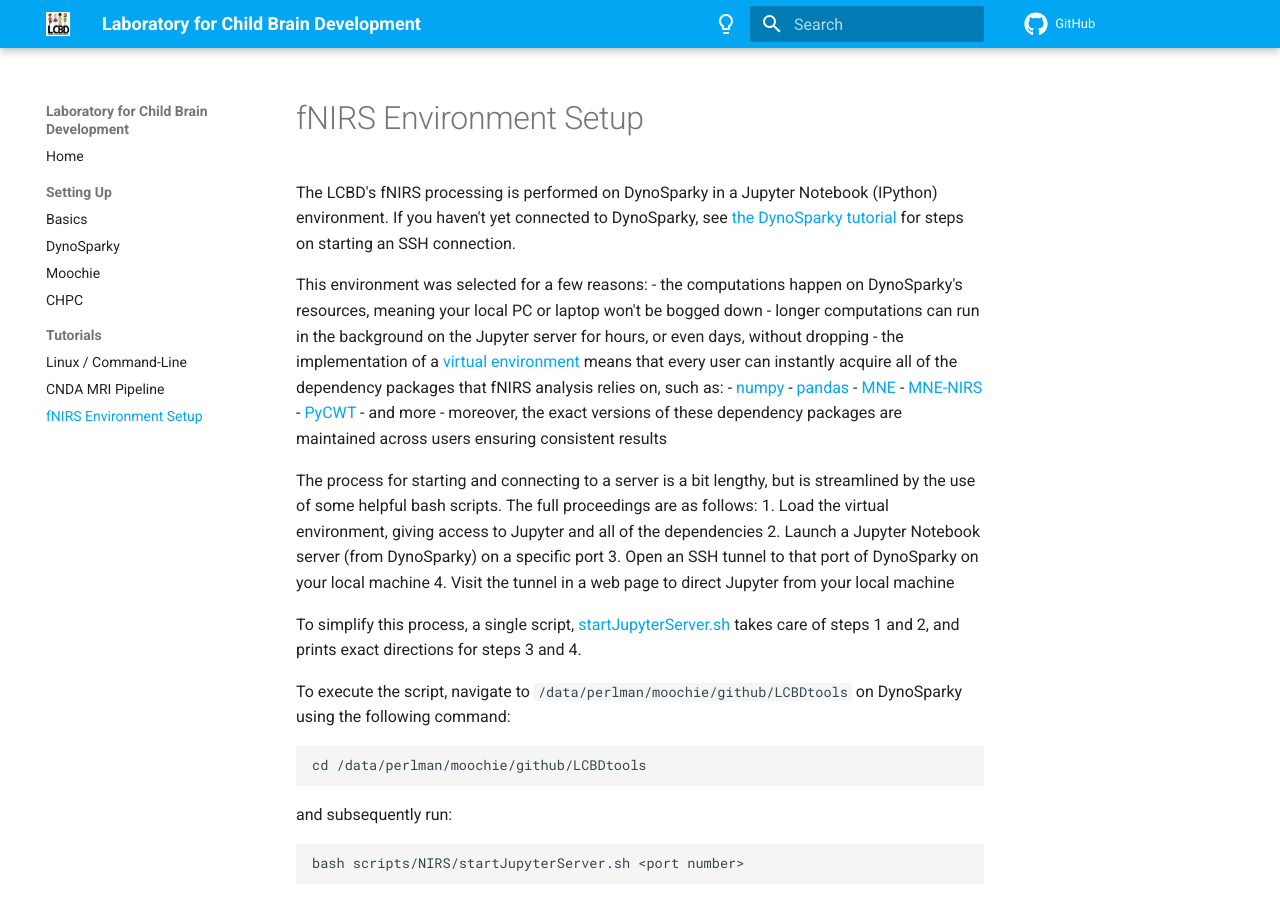
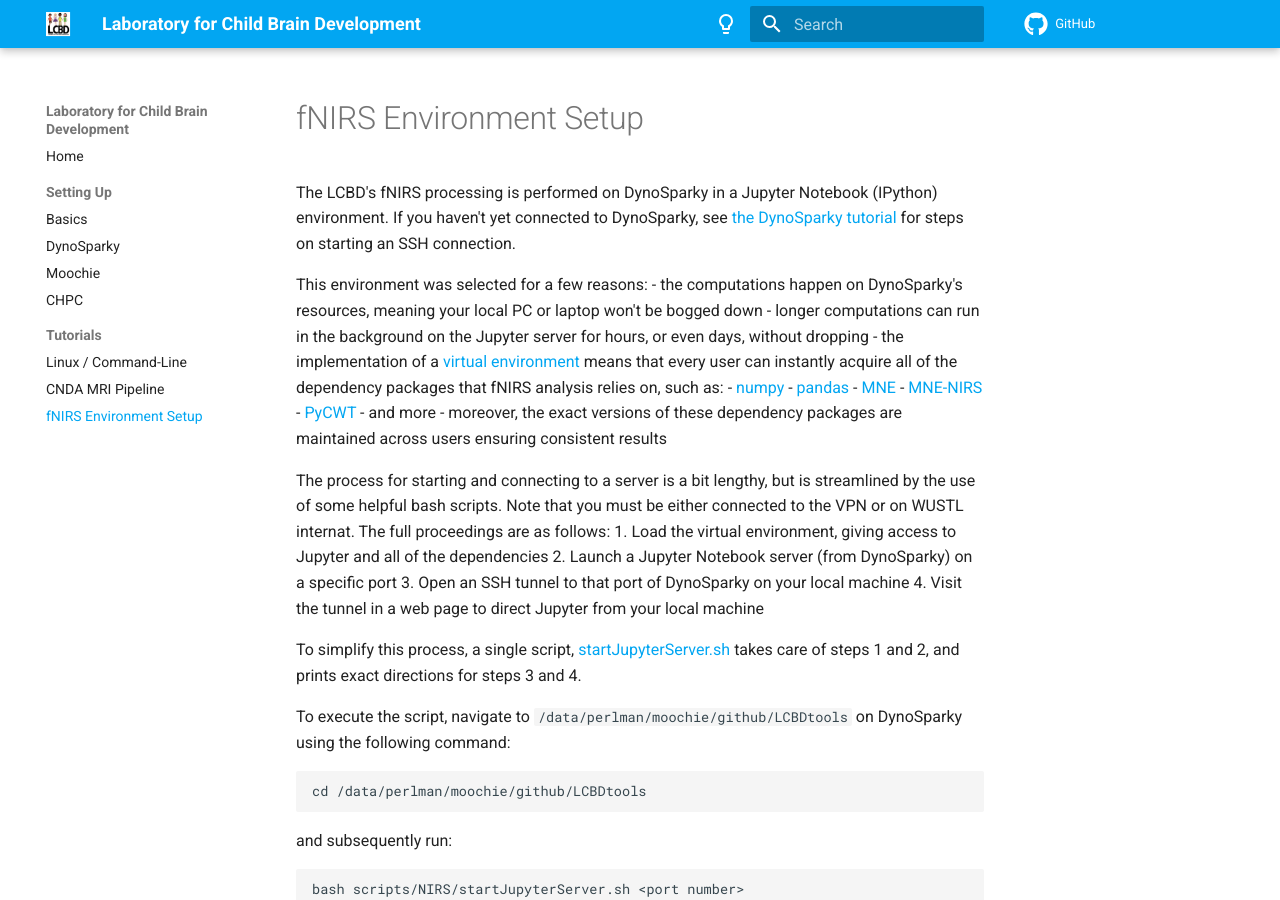
Before and after one commit to ChildBrainLab/ChildBrainLab.github.io, an MkDocs documentation site: the page built from docs/tutorials/nirs_env_wt.md, in a window 1280 px wide and 900 px high. Built offline with MkDocs 1.6.1 and Material for MkDocs 9.7.7, drawn with Linux system fonts in a browser that asks for light colours; comment, search, counter and statistics services are not loaded.

Commit message:
Update nirs_env_wt.md

```diff
--- a/docs/tutorials/nirs_env_wt.md
+++ b/docs/tutorials/nirs_env_wt.md
@@ -12,7 +12,7 @@ This environment was selected for a few reasons:
   - and more
 - moreover, the exact versions of these dependency packages are maintained across users ensuring consistent results
 
-The process for starting and connecting to a server is a bit lengthy, but is streamlined by the use of some helpful bash scripts. The full proceedings are as follows:
+The process for starting and connecting to a server is a bit lengthy, but is streamlined by the use of some helpful bash scripts. Note that you must be either connected to the VPN or on WUSTL internat. The full proceedings are as follows:
 1. Load the virtual environment, giving access to Jupyter and all of the dependencies
 2. Launch a Jupyter Notebook server (from DynoSparky) on a specific port
 3. Open an SSH tunnel to that port of DynoSparky on your local machine
```
